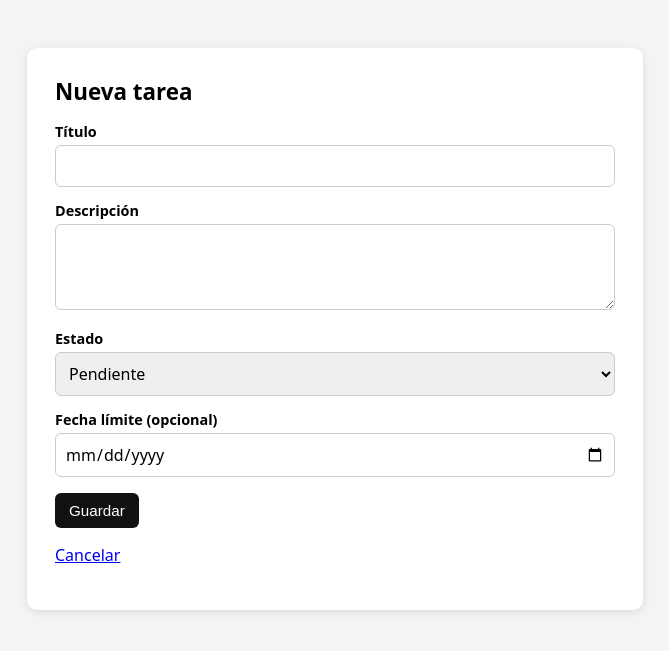
After one commit to brayancamilofonsecagaona-dot/Despliegue-Laravel, a Laravel app: page /tareas/create in a window 1280 px wide. The commit adds this page. Shown: the top 651 px of the page, without its empty margins (305-974 px from the left). Run offline with Laravel 12, Linux system fonts and the light colour scheme; a user stored in the database is signed in; data comes from the database, SQL or seed files in the repository.

Commit message:
feat: CRUD de tareas protegido con autenticación y pruebas

```diff
--- /dev/null
+++ b/app/Http/Controllers/TareaController.php
@@ -0,0 +1,58 @@
+<?php
+
+namespace App\Http\Controllers;
+
+use App\Http\Requests\TareaRequest;
+use App\Models\Tarea;
+use Illuminate\Http\Request;
+
+class TareaController extends Controller
+{
+    public function index(Request $request)
+    {
+        $tareas = $request->user()->tareas()->latest()->get();
+
+        return view('tareas.index', compact('tareas'));
+    }
+
+    public function create()
+    {
+        return view('tareas.create');
+    }
+
+    public function store(TareaRequest $request)
+    {
+        $request->user()->tareas()->create($request->validated());
+
+        return redirect()->route('tareas.index')->with('status', 'Tarea creada con éxito.');
+    }
+
+    public function edit(Tarea $tarea)
+    {
+        $this->autorizar($tarea);
+
+        return view('tareas.edit', compact('tarea'));
+    }
+
+    public function update(TareaRequest $request, Tarea $tarea)
+    {
+        $this->autorizar($tarea);
+        $tarea->update($request->validated());
+
+        return redirect()->route('tareas.index')->with('status', 'Tarea actualizada con éxito.');
+    }
+
+    public function destroy(Tarea $tarea)
+    {
+        $this->autorizar($tarea);
+        $tarea->delete();
+
+        return redirect()->route('tareas.index')->with('status', 'Tarea eliminada con éxito.');
+    }
+
+    // Solo el dueño puede ver, editar o borrar su tarea
+    private function autorizar(Tarea $tarea): void
+    {
+        abort_if($tarea->user_id !== auth()->id(), 403);
+    }
+}
--- /dev/null
+++ b/app/Models/Tarea.php
@@ -0,0 +1,31 @@
+<?php
+
+namespace App\Models;
+
+use Illuminate\Database\Eloquent\Factories\HasFactory;
+use Illuminate\Database\Eloquent\Model;
+use Illuminate\Database\Eloquent\Relations\BelongsTo;
+
+class Tarea extends Model
+{
+    use HasFactory;
+
+    public const ESTADOS = [
+        'pendiente'   => 'Pendiente',
+        'en_progreso' => 'En progreso',
+        'completada'  => 'Completada',
+    ];
+
+    // user_id no es fillable a propósito: siempre se asigna desde el usuario autenticado
+    protected $fillable = ['titulo', 'descripcion', 'estado', 'fecha_limite'];
+
+    protected function casts(): array
+    {
+        return ['fecha_limite' => 'date'];
+    }
+
+    public function user(): BelongsTo
+    {
+        return $this->belongsTo(User::class);
+    }
+}
--- a/app/Models/User.php
+++ b/app/Models/User.php
@@ -9,6 +9,8 @@ use Illuminate\Database\Eloquent\Attributes\Hidden;
 use Illuminate\Database\Eloquent\Factories\HasFactory;
 use Illuminate\Foundation\Auth\User as Authenticatable;
 use Illuminate\Notifications\Notifiable;
+use Illuminate\Database\Eloquent\Relations\HasMany;
+use App\Models\Tarea;
 
 #[Fillable(['name', 'email', 'password'])]
 #[Hidden(['password', 'remember_token'])]
@@ -29,4 +31,8 @@ class User extends Authenticatable
             'password' => 'hashed',
         ];
     }
+    public function tareas(): HasMany
+    {
+    return $this->hasMany(Tarea::class);
+    }
 }
--- a/resources/views/privada.blade.php
+++ b/resources/views/privada.blade.php
@@ -17,6 +17,9 @@
         <h1>Área privada</h1>
         <p>¡Bienvenido, <strong>{{ auth()->user()->name }}</strong>!</p>
         <p>Has iniciado sesión con el correo: {{ auth()->user()->email }}</p>
+
+        <p><a href="{{ route('tareas.index') }}">Mis tareas</a></p>
+
         <!-- Formato del boton de cierre de sesion -->
         <form method="POST" action="{{ route('logout') }}">
             @csrf
--- /dev/null
+++ b/resources/views/tareas/_form.blade.php
@@ -0,0 +1,20 @@
+@csrf
+<label for="titulo">Título</label>
+<input id="titulo" type="text" name="titulo" value="{{ old('titulo', $tarea?->titulo) }}">
+@error('titulo') <div class="error">{{ $message }}</div> @enderror
+
+<label for="descripcion">Descripción</label>
+<textarea id="descripcion" name="descripcion" rows="3">{{ old('descripcion', $tarea?->descripcion) }}</textarea>
+@error('descripcion') <div class="error">{{ $message }}</div> @enderror
+
+<label for="estado">Estado</label>
+<select id="estado" name="estado">
+    @foreach (\App\Models\Tarea::ESTADOS as $valor => $etiqueta)
+        <option value="{{ $valor }}" @selected(old('estado', $tarea?->estado ?? 'pendiente') === $valor)>{{ $etiqueta }}</option>
+    @endforeach
+</select>
+@error('estado') <div class="error">{{ $message }}</div> @enderror
+
+<label for="fecha_limite">Fecha límite (opcional)</label>
+<input id="fecha_limite" type="date" name="fecha_limite" value="{{ old('fecha_limite', $tarea?->fecha_limite?->format('Y-m-d')) }}">
+@error('fecha_limite') <div class="error">{{ $message }}</div> @enderror
--- /dev/null
+++ b/resources/views/tareas/create.blade.php
@@ -0,0 +1,10 @@
+@extends('tareas.layout')
+@section('titulo', 'Nueva tarea')
+@section('contenido')
+    <h1>Nueva tarea</h1>
+    <form method="POST" action="{{ route('tareas.store') }}" novalidate>
+        @include('tareas._form', ['tarea' => null])
+        <button type="submit">Guardar</button>
+    </form>
+    <p><a href="{{ route('tareas.index') }}">Cancelar</a></p>
+@endsection
--- /dev/null
+++ b/resources/views/tareas/layout.blade.php
@@ -0,0 +1,32 @@
+<!DOCTYPE html>
+<html lang="es">
+<head>
+    <meta charset="UTF-8">
+    <meta name="viewport" content="width=device-width, initial-scale=1.0">
+    <title>@yield('titulo') | Tareas</title>
+    <style>
+        body { font-family: system-ui, sans-serif; background: #f4f4f5; display: flex; justify-content: center; padding: 40px 16px; }
+        .card { background: #fff; padding: 28px; border-radius: 10px; width: 100%; max-width: 560px; box-shadow: 0 2px 8px rgba(0,0,0,.1); }
+        h1 { margin-top: 0; font-size: 1.4rem; }
+        label { display: block; margin-top: 14px; font-weight: 600; font-size: .9rem; }
+        input, textarea, select { width: 100%; padding: 9px; margin-top: 4px; border: 1px solid #ccc; border-radius: 6px; box-sizing: border-box; font: inherit; }
+        .error { color: #b91c1c; font-size: .85rem; margin-top: 4px; }
+        .success { background: #dcfce7; color: #166534; padding: 10px; border-radius: 6px; margin-bottom: 12px; }
+        button, .btn { display: inline-block; margin-top: 16px; padding: 9px 14px; background: #111; color: #fff; border: 0; border-radius: 6px; cursor: pointer; font-size: .95rem; text-decoration: none; }
+        .item { border: 1px solid #e4e4e7; border-radius: 8px; padding: 12px; margin-top: 12px; }
+        .badge { background: #e4e4e7; border-radius: 999px; padding: 2px 8px; font-size: .75rem; margin-left: 6px; }
+        .acciones { display: flex; gap: 14px; align-items: center; margin-top: 8px; }
+        .acciones form { margin: 0; }
+        .link { background: none; color: #b91c1c; padding: 0; margin: 0; text-decoration: underline; }
+        small { color: #666; }
+    </style>
+</head>
+<body>
+    <div class="card">
+        @if (session('status'))
+            <div class="success">{{ session('status') }}</div>
+        @endif
+        @yield('contenido')
+    </div>
+</body>
+</html>
--- a/routes/web.php
+++ b/routes/web.php
@@ -4,6 +4,7 @@ use App\Http\Controllers\RegisterController;
 use Illuminate\Support\Facades\Route;
 use App\Http\Controllers\RecuperacionController;
 use App\Http\Controllers\LoginController;
+use App\Http\Controllers\TareaController;
 
 Route::get('/', function () {
     return view('welcome');
@@ -28,3 +29,7 @@ Route::get('/recuperacion', function() {
 Route::post('/recuperacion', [RecuperacionController::class, 'sendResetLinkEmail'])->name('password.email');
 Route::get('/reset-password/{token}', [RecuperacionController::class, 'showResetForm'])->name('password.reset');
 Route::post('/update-password', [RecuperacionController::class, 'updatePassword'])->name('password.update');
+
+Route::middleware('auth')->group(function () {
+    Route::resource('tareas', TareaController::class)->except('show');
+});
```
Also changed, not shown: app/Http/Requests/TareaRequest.php (added, +37 -0 lines), database/factories/TareaFactory.php (added, +20 -0 lines), resources/views/tareas/edit.blade.php (added, +11 -0 lines), resources/views/tareas/index.blade.php (added, +30 -0 lines), tests/Feature/TareaCrudTest.php (added, +215 -0 lines), database/migrations/2026_11_23_224400_create_tareas_table.php (added).
